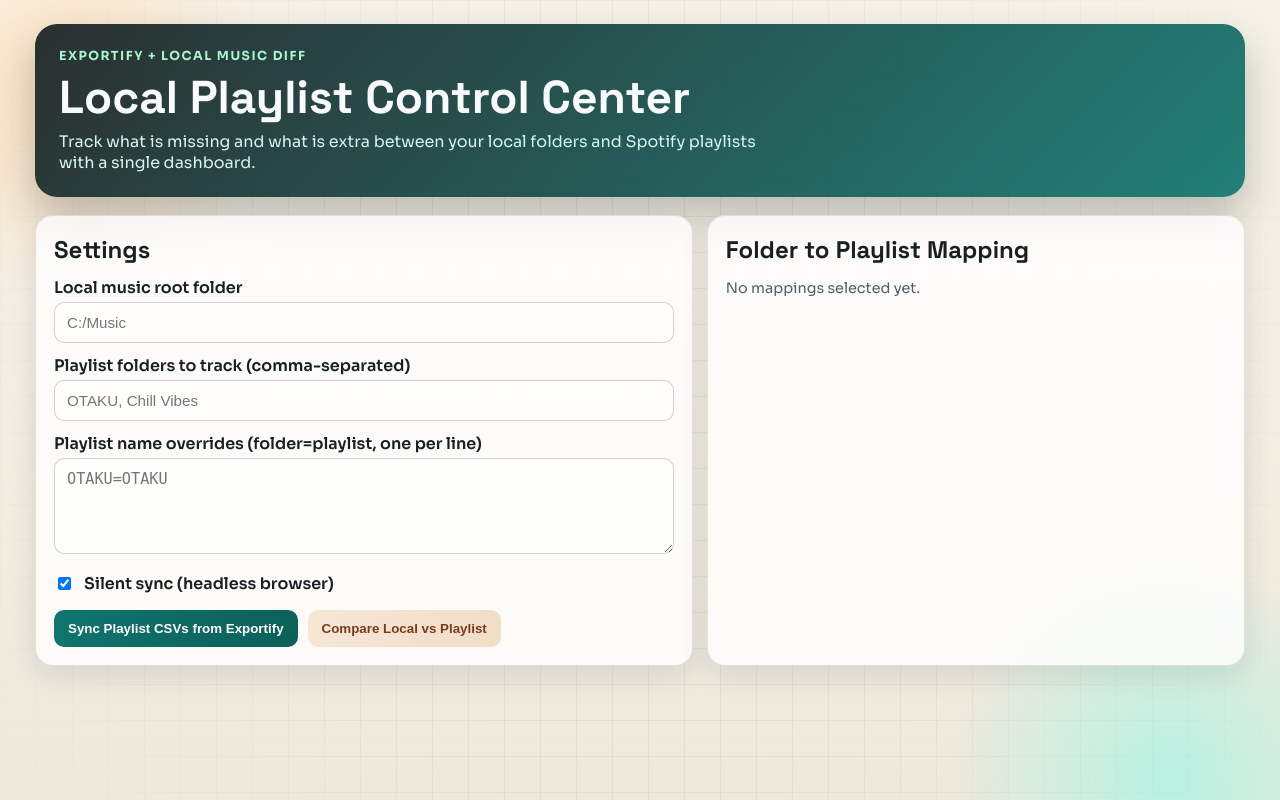
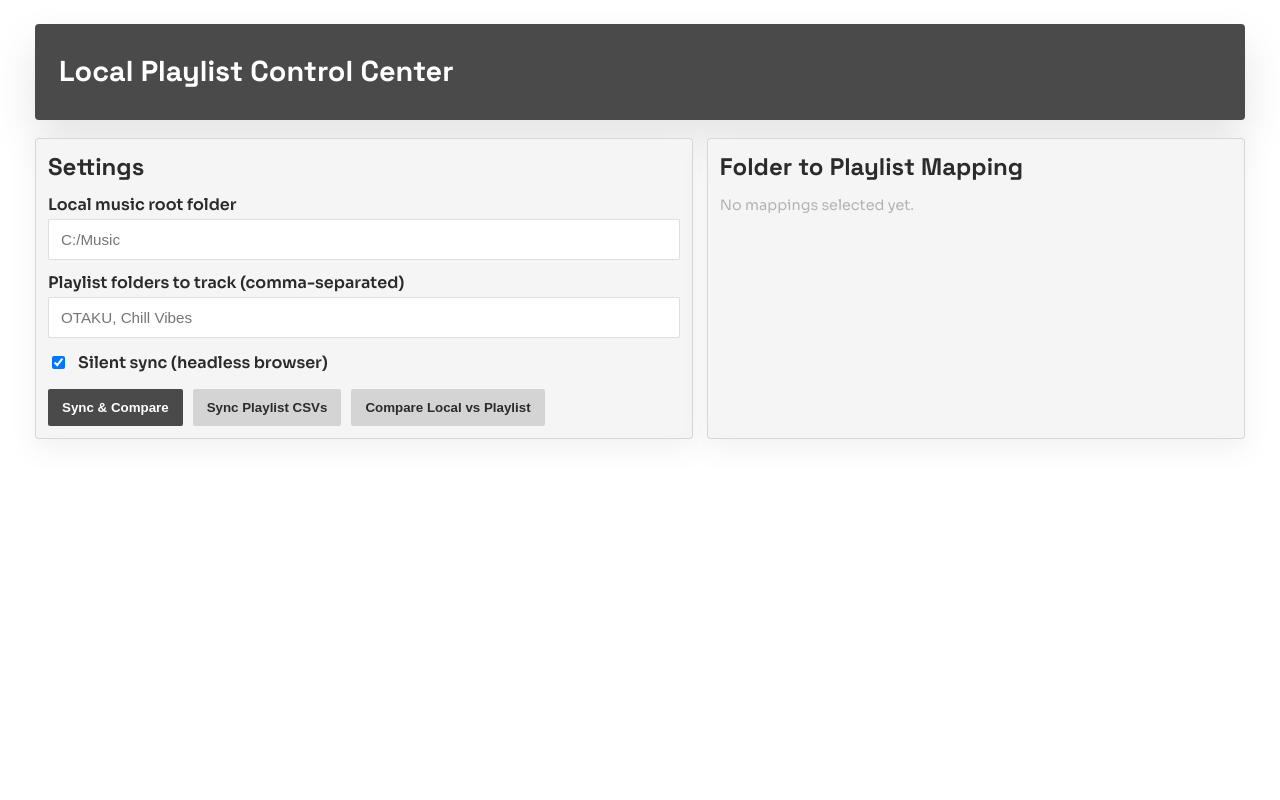
Before and after one commit to jmartgmz/local-playlist-checker, a Flask app: page / in a window 1280 px wide. Run offline with Flask 3, Linux system fonts and the light colour scheme; some libraries are stand-ins or nearby versions.

Commit message:
Enhance playlist loading and error handling; update UI for better user experience

```diff
--- a/app.py
+++ b/app.py
@@ -204,22 +204,64 @@ def compare_tracks(local_tracks: Sequence[Track], playlist_tracks: Sequence[Trac
     return missing_playlist, extra_local
 
 
-def ensure_playlist_table_ready(page: Page, wait_seconds: int = 180) -> None:
+def ensure_playlist_table_ready(page: Page, wait_seconds: int = 180, headless: bool = False) -> None:
+    """Wait for Exportify playlists to load. Handles login detection and timeouts."""
     deadline = time.time() + wait_seconds
+    startup_deadline = time.time() + 15  # Give 15 seconds for initial page load
+    page_bootstrapped = False
+    consecutive_no_load = 0
 
     while time.time() < deadline:
-        login_visible = page.locator("#loginButton").count() > 0 and page.locator("#loginButton").first.is_visible()
-        row_count = page.locator("#playlistsContainer tbody tr").count()
+        # Check if page elements exist (not just loaded, but callable)
+        try:
+            login_visible = page.locator("#loginButton").is_visible(timeout=100)
+            row_count = page.locator("#playlistsContainer tbody tr").count()
+        except:
+            # Page not ready yet, wait and retry
+            time.sleep(0.5)
+            continue
 
+        # Playlists loaded successfully
         if row_count > 0:
             return
 
+        # Mark page as bootstrapped once we can interact with UI elements
+        if not page_bootstrapped:
+            if time.time() > startup_deadline or login_visible or page.locator("#playlistsContainer").count() > 0:
+                page_bootstrapped = True
+
+        # In headless mode, after page is bootstrapped, fail faster if playlists never appear
+        if headless and page_bootstrapped:
+            if row_count == 0:
+                consecutive_no_load += 1
+                # 60 iterations * 0.5s = ~30 seconds after bootstrap to give time for load
+                if consecutive_no_load >= 60:
+                    raise RuntimeError(
+                        "Silent mode could not load playlists from Exportify. "
+                        "Run one sync with silent mode off to verify playlists load, then enable silent mode again."
+                    )
+            else:
+                consecutive_no_load = 0
+
+        # Sleep based on context
         if login_visible:
-            time.sleep(1)
+            time.sleep(1)  # Show login screen, wait longer between checks
         else:
-            time.sleep(0.5)
+            time.sleep(0.5)  # Wait shorter if actively loading
 
-    raise TimeoutError("Playlists did not load. Complete Spotify login in the opened browser and retry.")
+    # After full timeout, determine most useful error message
+    try:
+        login_visible = page.locator("#loginButton").is_visible(timeout=100)
+    except:
+        login_visible = False
+
+    if login_visible:
+        raise RuntimeError(
+            "Silent mode could not access playlists because Exportify requires Spotify login. "
+            "Run one sync with silent mode off to sign in, then enable silent mode again."
+        )
+
+    raise TimeoutError("Playlists did not load from Exportify before timeout. Try again in a moment.")
 
 
 def build_playlist_row_map(page: Page) -> Dict[str, int]:
@@ -257,20 +299,17 @@ def download_exportify_csvs(
 
         try:
             page = context.new_page()
-            page.goto("https://exportify.net", wait_until="domcontentloaded")
+            # Use "load" instead of "domcontentloaded" to wait for more page initialization
+            page.goto("https://exportify.net", wait_until="load", timeout=30000)
 
-            if headless:
-                login_visible = page.locator("#loginButton").count() > 0 and page.locator("#loginButton").first.is_visible()
-                row_count = page.locator("#playlistsContainer tbody tr").count()
-                if login_visible and row_count == 0:
-                    raise RuntimeError(
-                        "Silent mode could not access playlists because Exportify requires Spotify login. "
-                        "Run one sync with silent mode off to sign in, then enable silent mode again."
-                    )
-
-            ensure_playlist_table_ready(page, wait_seconds=login_wait_seconds)
+            ensure_playlist_table_ready(page, wait_seconds=login_wait_seconds, headless=headless)
 
             row_map = build_playlist_row_map(page)
+            if not row_map:
+                raise RuntimeError(
+                    "Exportify loaded but no playlists were detected. "
+                    "Run one sync with silent mode off to confirm playlist visibility."
+                )
 
             for playlist_name in playlist_names:
                 row_index = row_map.get(playlist_name.lower())
@@ -499,7 +538,41 @@ def index() -> str:
                         flash("Downloaded: " + ", ".join(downloaded), "success")
                     if skipped:
                         flash("Skipped: " + ", ".join(skipped), "warning")
-                except RuntimeError as exc:
+                except (RuntimeError, TimeoutError, Error) as exc:
+                    flash(str(exc), "warning")
+
+        if action == "sync_and_compare":
+            if not mapping:
+                flash("No folder-to-playlist mappings selected.", "error")
+            elif not music_root or not music_root.exists() or not music_root.is_dir():
+                flash("Set a valid local music root folder first.", "error")
+            else:
+                playlist_names = [playlist for _, playlist in mapping]
+                if silent_sync:
+                    flash("Running sync silently (headless browser).", "info")
+                else:
+                    flash(
+                        "Chromium will open. If needed, sign in to Spotify on Exportify and wait for playlists to load.",
+                        "info",
+                    )
+                try:
+                    downloaded, skipped = download_exportify_csvs(
+                        playlist_names=playlist_names,
+                        export_dir=export_dir,
+                        profile_dir=profile_dir,
+                        headless=silent_sync,
+                    )
+                    if downloaded:
+                        flash("Downloaded: " + ", ".join(downloaded), "success")
+                    if skipped:
+                        flash("Skipped: " + ", ".join(skipped), "warning")
+                    # Now run comparison
+                    results, total_missing, total_extra = build_comparison_results(
+                        music_root=music_root,
+                        export_dir=export_dir,
+                        mapping=mapping,
+                    )
+                except (RuntimeError, TimeoutError, Error) as exc:
                     flash(str(exc), "warning")
 
         if action == "compare":
@@ -521,7 +594,6 @@ def index() -> str:
         music_root=music_root_input,
         export_dir=export_dir_input,
         profile_dir=profile_dir_input,
-        overrides=overrides_input,
         discovered_folders=discovered_folders,
         selected_folders=selected_folders,
         selected_folders_raw=",".join(selected_folders),
--- a/static/style.css
+++ b/static/style.css
@@ -1,18 +1,18 @@
 @import url("https://fonts.googleapis.com/css2?family=Space+Grotesk:wght@400;500;700&family=Sora:wght@400;600;700&display=swap");
 
 :root {
-  --bg: #f3efe4;
-  --ink: #182022;
-  --muted: #4f5f63;
-  --card: rgba(255, 255, 255, 0.78);
-  --line: rgba(24, 32, 34, 0.12);
-  --primary: #0f766e;
-  --primary-strong: #0b5f59;
-  --accent: #c65f35;
-  --error: #b42318;
-  --warning: #9a6300;
-  --success: #0f7b34;
-  --info: #0f58bd;
+  --bg: #FFFFFF;
+  --ink: #2B2B2B;
+  --muted: #B3B3B3;
+  --card: #F5F5F5;
+  --line: rgba(43, 43, 43, 0.15);
+  --primary: #4A4A4A;
+  --primary-strong: #2B2B2B;
+  --accent: #D4D4D4;
+  --error: #8B0000;
+  --warning: #996633;
+  --success: #556B2F;
+  --info: #4B5F7E;
 }
 
 * {
@@ -23,18 +23,13 @@ body {
   margin: 0;
   color: var(--ink);
   font-family: "Sora", "Trebuchet MS", sans-serif;
-  background: linear-gradient(180deg, #f7f2e7 0%, #eee9dd 100%);
+  background: #FFFFFF;
   min-height: 100vh;
   overflow-x: hidden;
 }
 
 .bg-orb {
-  position: fixed;
-  border-radius: 999px;
-  filter: blur(8px);
-  z-index: -2;
-  opacity: 0.65;
-  animation: drift 14s ease-in-out infinite alternate;
+  display: none;
 }
 
 .orb-a {
@@ -42,7 +37,7 @@ body {
   height: 380px;
   top: -100px;
   left: -120px;
-  background: radial-gradient(circle, #ffd8aa 0%, rgba(255, 216, 170, 0) 70%);
+  background: transparent;
 }
 
 .orb-b {
@@ -50,18 +45,11 @@ body {
   height: 420px;
   bottom: -180px;
   right: -100px;
-  background: radial-gradient(circle, #99f6e4 0%, rgba(153, 246, 228, 0) 72%);
+  background: transparent;
 }
 
 .bg-grid {
-  position: fixed;
-  inset: 0;
-  z-index: -1;
-  background-image:
-    linear-gradient(rgba(24, 32, 34, 0.05) 1px, transparent 1px),
-    linear-gradient(90deg, rgba(24, 32, 34, 0.05) 1px, transparent 1px);
-  background-size: 36px 36px;
-  mask-image: radial-gradient(circle at center, #000 45%, transparent 100%);
+  display: none;
 }
 
 .container {
@@ -71,11 +59,11 @@ body {
 }
 
 .hero {
-  background: linear-gradient(135deg, rgba(24, 32, 34, 0.92), rgba(15, 118, 110, 0.92));
-  color: #f8fafc;
-  border-radius: 22px;
+  background: #4A4A4A;
+  color: #FFFFFF;
+  border-radius: 4px;
   padding: 24px;
-  box-shadow: 0 20px 40px rgba(18, 26, 28, 0.25);
+  box-shadow: 0 20px 40px rgba(74, 74, 74, 0.15);
   transform: translateY(12px);
   opacity: 0;
   animation: rise-in 0.7s ease forwards;
@@ -86,13 +74,13 @@ body {
   font-size: 0.78rem;
   letter-spacing: 0.12em;
   text-transform: uppercase;
-  color: #a7f3d0;
+  color: #D4D4D4;
   font-weight: 700;
 }
 
 .hero h1 {
   margin: 8px 0 8px;
-  font-size: clamp(1.8rem, 3.6vw, 3rem);
+  font-size: clamp(1.2rem, 2.4vw, 1.8rem);
   line-height: 1.1;
   font-family: "Space Grotesk", "Trebuchet MS", sans-serif;
 }
@@ -100,7 +88,7 @@ body {
 .hero-copy {
   margin: 0;
   max-width: 720px;
-  color: #d4f5ee;
+  color: #D4D4D4;
 }
 
 .top-grid {
@@ -114,17 +102,17 @@ body {
   background: var(--card);
   backdrop-filter: blur(8px);
   border: 1px solid var(--line);
-  border-radius: 18px;
-  padding: 18px;
+  border-radius: 4px;
+  padding: 12px;
   margin-top: 14px;
-  box-shadow: 0 10px 28px rgba(15, 23, 42, 0.1);
+  box-shadow: 0 10px 28px rgba(74, 74, 74, 0.08);
   transform: translateY(14px);
   opacity: 0;
   animation: rise-in 0.7s ease forwards;
 }
 
 .card h2 {
-  margin: 0 0 10px;
+  margin: 0 0 6px;
   font-family: "Space Grotesk", "Trebuchet MS", sans-serif;
 }
 
@@ -148,19 +136,19 @@ label {
 input,
 textarea {
   width: 100%;
-  border: 1px solid rgba(24, 32, 34, 0.2);
-  border-radius: 10px;
+  border: 1px solid rgba(43, 43, 43, 0.15);
+  border-radius: 2px;
   padding: 11px 12px;
   font-size: 0.95rem;
-  background: rgba(255, 255, 255, 0.7);
+  background: #FFFFFF;
   color: var(--ink);
 }
 
 input:focus,
 textarea:focus {
   outline: none;
-  border-color: rgba(15, 118, 110, 0.75);
-  box-shadow: 0 0 0 3px rgba(15, 118, 110, 0.18);
+  border-color: rgba(74, 74, 74, 0.75);
+  box-shadow: 0 0 0 3px rgba(74, 74, 74, 0.15);
 }
 
 .hint {
@@ -237,9 +226,9 @@ textarea:focus {
 
 .btn {
   border: 0;
-  border-radius: 10px;
+  border-radius: 2px;
   padding: 11px 14px;
-  background: linear-gradient(120deg, var(--primary), var(--primary-strong));
+  background: var(--primary);
   color: #ffffff;
   cursor: pointer;
   font-weight: 600;
@@ -248,12 +237,12 @@ textarea:focus {
 
 .btn:hover {
   transform: translateY(-1px);
-  box-shadow: 0 8px 16px rgba(11, 95, 89, 0.25);
+  box-shadow: 0 8px 16px rgba(74, 74, 74, 0.2);
 }
 
 .btn.ghost {
-  background: linear-gradient(120deg, #f5e7d7, #f2ddc6);
-  color: #7a3c1f;
+  background: #D4D4D4;
+  color: #2B2B2B;
 }
 
 .flash-stack {
--- a/templates/index.html
+++ b/templates/index.html
@@ -13,9 +13,7 @@
 
   <main class="container">
     <section class="hero">
-      <p class="hero-tag">Exportify + Local Music Diff</p>
       <h1>Local Playlist Control Center</h1>
-      <p class="hero-copy">Track what is missing and what is extra between your local folders and Spotify playlists with a single dashboard.</p>
     </section>
 
     {% with messages = get_flashed_messages(with_categories=true) %}
@@ -38,16 +36,14 @@
           <label for="selected_folders">Playlist folders to track (comma-separated)</label>
           <input id="selected_folders" name="selected_folders" type="text" value="{{ selected_folders_raw }}" placeholder="OTAKU, Chill Vibes">
 
-          <label for="overrides">Playlist name overrides (folder=playlist, one per line)</label>
-          <textarea id="overrides" name="overrides" rows="4" placeholder="OTAKU=OTAKU">{{ overrides }}</textarea>
-
           <label class="check-row" for="silent_sync">
             <input id="silent_sync" name="silent_sync" type="checkbox" {% if silent_sync %}checked{% endif %}>
             <span>Silent sync (headless browser)</span>
           </label>
 
           <div class="actions">
-            <button class="btn" type="submit" name="action" value="sync">Sync Playlist CSVs from Exportify</button>
+            <button class="btn" type="submit" name="action" value="sync_and_compare">Sync & Compare</button>
+            <button class="btn ghost" type="submit" name="action" value="sync">Sync Playlist CSVs</button>
             <button class="btn ghost" type="submit" name="action" value="compare">Compare Local vs Playlist</button>
           </div>
         </form>
@@ -60,7 +56,7 @@
             {% for row in mapping_rows %}
               <div class="map-item">
                 <span class="src">{{ row.folder }}</span>
-                <span class="arrow">to</span>
+                <span class="arrow">→</span>
                 <span class="dst">{{ row.playlist }}</span>
               </div>
             {% endfor %}
@@ -87,10 +83,17 @@
       </section>
 
       {% for section in results %}
-        <section class="card playlist-card">
+        {% set is_clean = section.missing_count == 0 and section.extra_count == 0 %}
+        <section class="card playlist-card {% if is_clean %}collapsed{% endif %}" data-playlist="{{ section.playlist_name }}">
+          <div class="playlist-header" onclick="this.parentElement.classList.toggle('collapsed')">
             <h2>{{ section.playlist_name }}</h2>
-          <p class="hint">Local folder: {{ section.local_folder }}</p>
+            {% if is_clean %}
+              <span class="collapse-badge">✓ Perfect</span>
+            {% endif %}
+            <span class="toggle-icon">▼</span>
+          </div>
 
+          <div class="playlist-content">
             {% if section.error %}
               <div class="flash error">{{ section.error }}</div>
             {% else %}
@@ -163,6 +166,7 @@
                 </div>
               </div>
             {% endif %}
+          </div>
         </section>
       {% endfor %}
     {% endif %}
```
Also changed, not shown: other parts of static/style.css (+73 -27 lines). Lines whose indentation alone changed are shown as unchanged.
